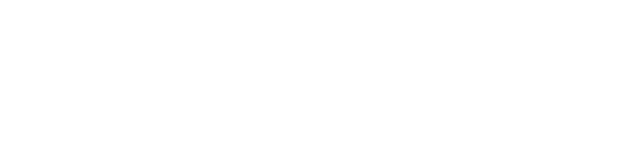
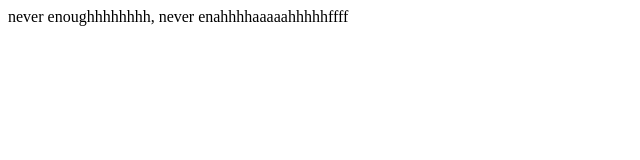
Before and after one commit to Alt-Developers/AlternateAPIs, a website: page src/mail/createAcc.html in a window 1280 px wide. Shown: the whole page, without its empty margins (0-640 px from the left). Drawn offline with nearby package versions, Linux system fonts and the light colour scheme; files that its build step writes are made by us from their sources.

Commit message:
SS APIs | v5.5.1 Stable

```diff
--- a/src/mail/createAcc.ejs
+++ b/src/mail/createAcc.html
@@ -14,9 +14,8 @@
     createdAt,
     _id
 
-
    -->
   <body>
-    <main><%= firstName %></main>
+    <main>never enoughhhhhhhh, never enahhhhaaaaahhhhhffff</main>
   </body>
 </html>
```
